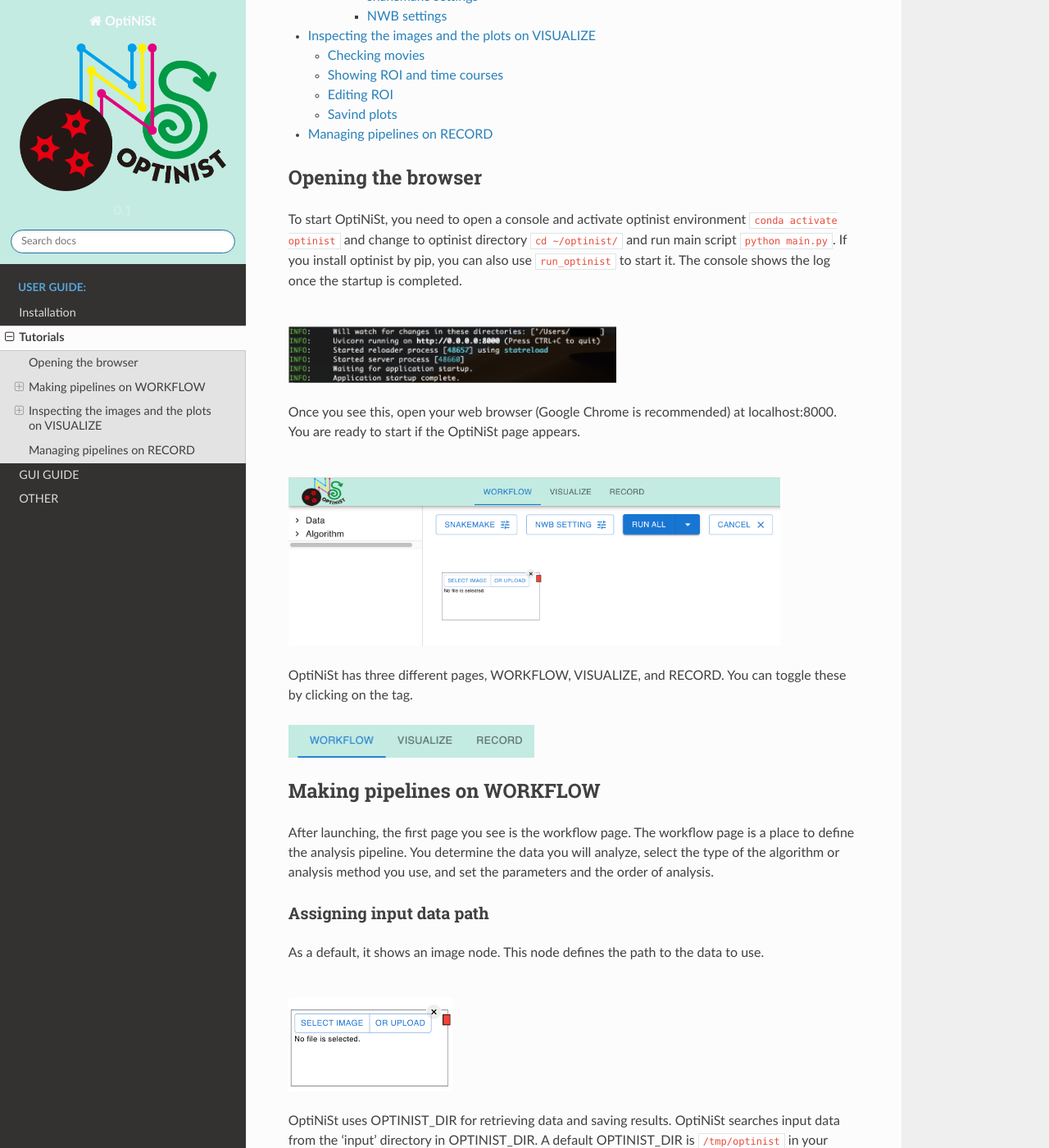
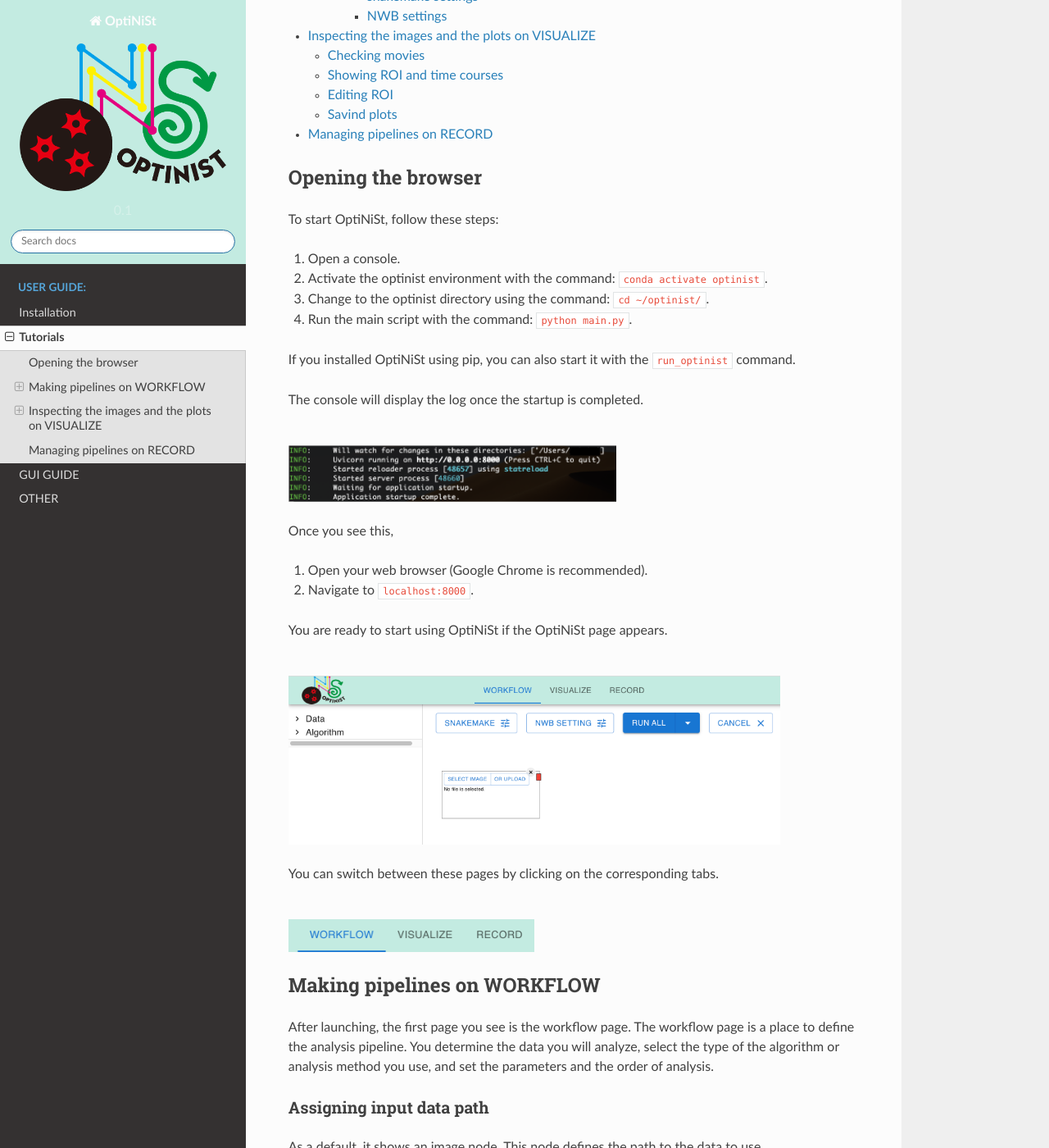
Before and after one commit to oist/optinist, a Sphinx documentation site: the page built from docs/tutorials.md, in a window 1280 px wide and 1400 px high, scrolled down 487 px. Shown: the whole window at 82% size. Built offline with Sphinx 7.4.7 and the Read the Docs theme 2.0.0, drawn with Linux system fonts in a browser that asks for light colours.

Commit message:
Update tutorials.md

```diff
--- a/docs/tutorials.md
+++ b/docs/tutorials.md
@@ -23,23 +23,35 @@ Tutorials
 * [Managing pipelines on RECORD](#managing-pipelines-on-record)
 
 ## Opening the browser
-To start OptiNiSt, you need to open a console and activate optinist environment `conda activate optinist` and change to optinist directory `cd ~/optinist/` and run main script `python main.py`. If you install optinist by pip, you can also use `run_optinist` to start it.
-The console shows the log once the startup is completed.
+To start OptiNiSt, follow these steps:
+
+1. Open a console.
+2. Activate the optinist environment with the command: `conda activate optinist`.
+3. Change to the optinist directory using the command: `cd ~/optinist/`.
+4. Run the main script with the command: `python main.py`.
+
+If you installed OptiNiSt using pip, you can also start it with the `run_optinist` command.
+
+The console will display the log once the startup is completed.
 
 <br>
 <p align="left">
 <img width="400px" src="./_static/tutorials/fig1_console.png" alt="Whole" />
 </p>
 
-Once you see this, open your web browser (Google Chrome is recommended) at localhost:8000.
-You are ready to start if the OptiNiSt page appears.
+Once you see this,
+1. Open your web browser (Google Chrome is recommended).
+2. Navigate to `localhost:8000`.
+
+You are ready to start using OptiNiSt if the OptiNiSt page appears.
 
 <br>
 <p align="left">
 <img width="600px" src="./_static/tutorials/fig2_open.png" alt="Whole" />
 </p>
 
-OptiNiSt has three different pages, WORKFLOW, VISUALIZE, and RECORD. You can toggle these by clicking on the tag.
+You can switch between these pages by clicking on the corresponding tabs.
+
 <br>
 <p align="left">
 <img width="300px" src="./_static/tutorials/fig2.2_tags.png" alt="Whole" />
```
